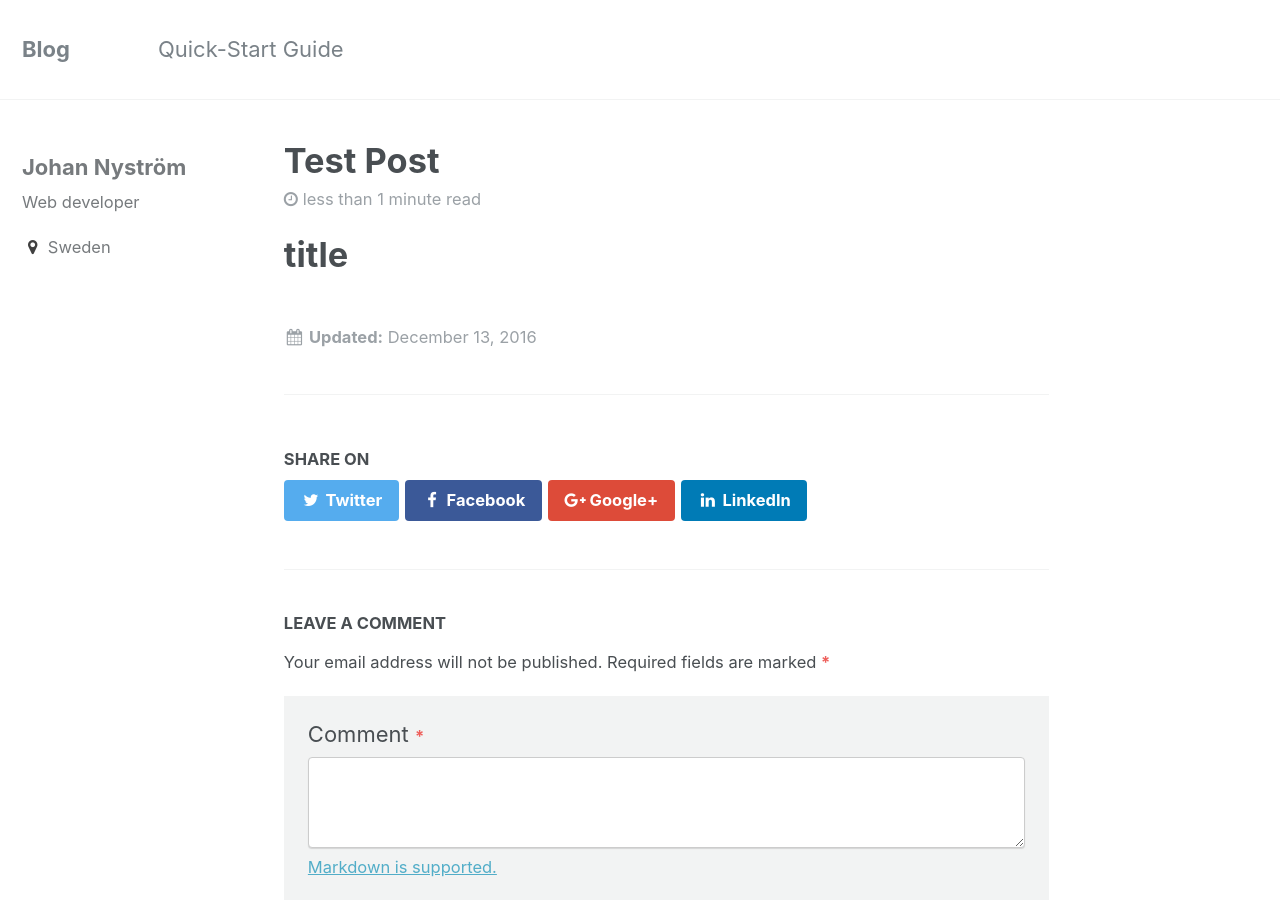
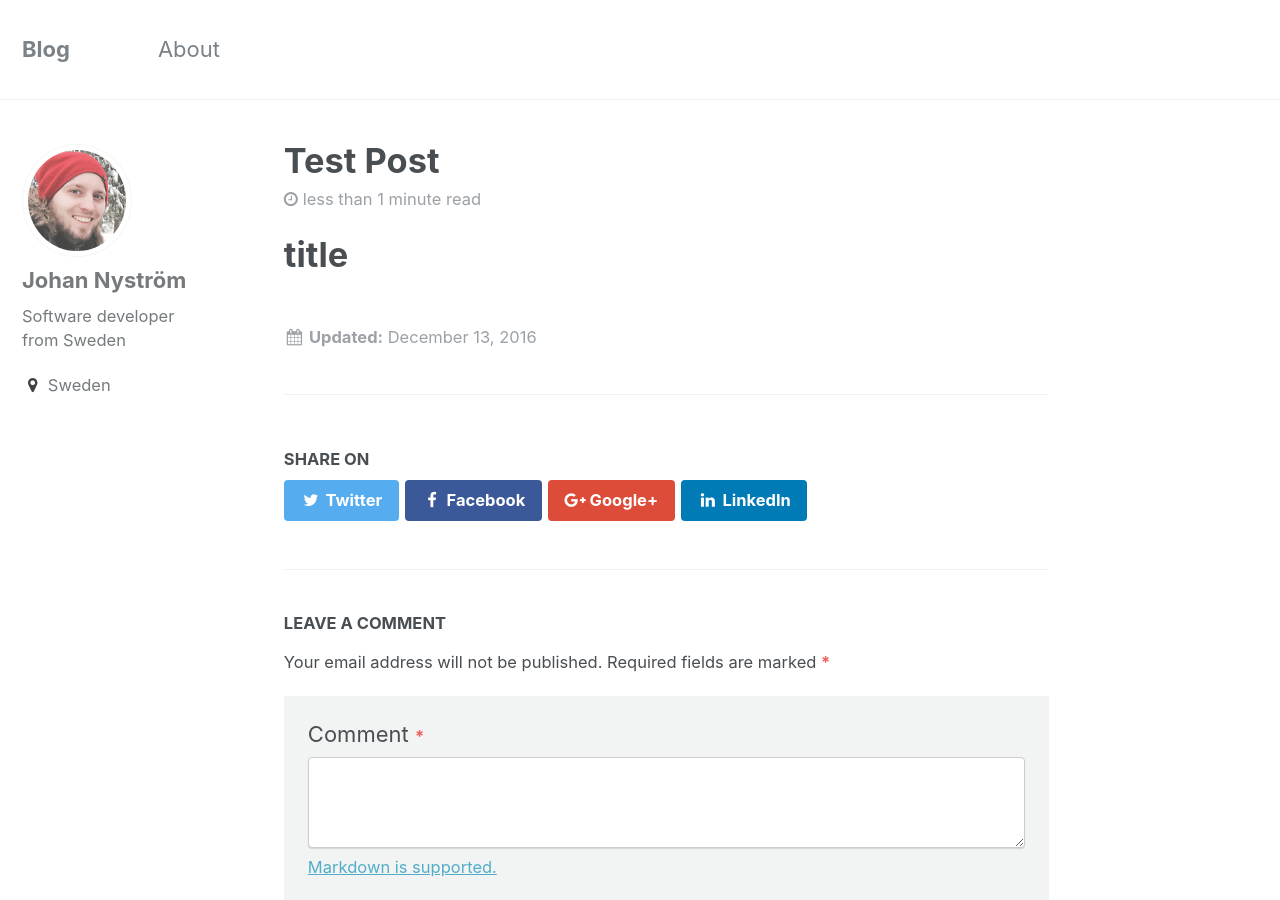
Before and after one commit to SpiderUnicorn/spiderunicorn.github.io, a Jekyll site: the page built from _posts/2016-12-13-test-post.md, in a window 1280 px wide and 900 px high. Built offline with Jekyll 4.4.1, drawn with Linux system fonts in a browser that asks for light colours.

Commit message:
profile picture

```diff
--- a/_config.yml
+++ b/_config.yml
@@ -78,8 +78,8 @@ analytics:
 # Site Author
 author:
   name             : "Johan Nyström"
-  avatar           : # path of avatar image, e.g. "/assets/images/bio-photo.jpg"
-  bio              : "Web developer"
+  avatar           : "/assets/images/portrait.png"
+  bio              : "Software developer from Sweden"
   location         : "Sweden"
   email            :
   uri              :
--- a/_data/navigation.yml
+++ b/_data/navigation.yml
@@ -1,9 +1,7 @@
 # main links
 main:
-  - title: "Quick-Start Guide"
-    url: https://mmistakes.github.io/minimal-mistakes/docs/quick-start-guide/
-  # - title: "About"
-  #   url: https://mmistakes.github.io/minimal-mistakes/about/
+  - title: "About"
+    url: https://spiderunicorn.github.io/about/
   # - title: "Sample Posts"
   #   url: /year-archive/
   # - title: "Sample Collections"
--- a/index.html
+++ b/index.html
@@ -1,4 +1,4 @@
 ---
-layout: home
+layout: splash
 author_profile: true
 ---
```
Also changed, not shown: assets/images/portrait.png (added).
